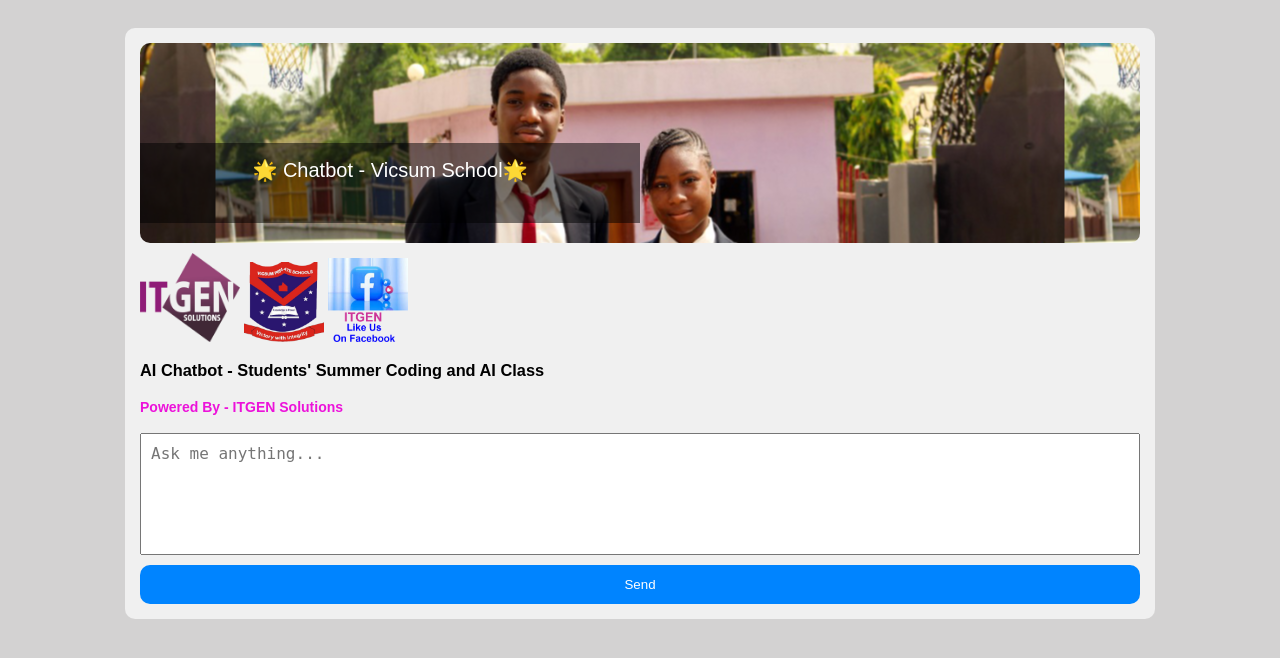
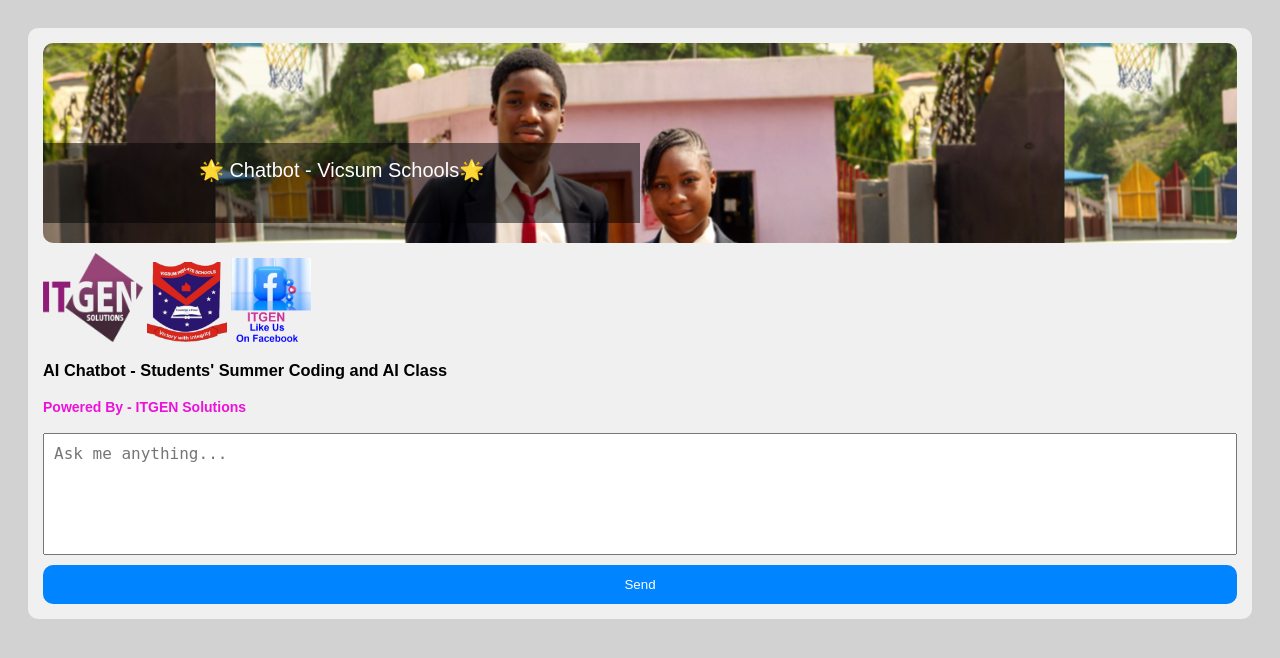
Before and after one commit to fredrickidemudia/VicsumCollegeChatbot, a Django app: page / in a window 1280 px wide. Shown: the top 658 px of the page. Run offline with Django 5.2, Linux system fonts and the light colour scheme.

Commit message:
increase body width

```diff
--- a/chatbot/templates/chatbot/chat.html
+++ b/chatbot/templates/chatbot/chat.html
@@ -10,8 +10,8 @@
     <style>
 
     .container {
-            width: 90%;
-            max-width: 1000px;
+            width: 100%;
+            max-width: 1200px;
             margin: auto;
             padding: 15px;
             background-color: #f0f0f0;
@@ -108,7 +108,7 @@
 
         <div class="header">
             <div class="header-overlay">
-                🌟 Chatbot - Vicsum School🌟
+                🌟 Chatbot - Vicsum Schools🌟
             </div>
 
         </div>
--- a/chatgpt_project/settings.py
+++ b/chatgpt_project/settings.py
@@ -26,7 +26,7 @@ SECRET_KEY = 'django-insecure-0mncetrgqgts+&ps81mje&1w1tob-)%ux^$3aa3j2vax8q7g_e
 
 
 
-DEBUG = False # make sure this is False in production
+DEBUG = True # make sure this is False in production
 
 ALLOWED_HOSTS = [
     "vicsumcollegechatbot.up.railway.app",
```
